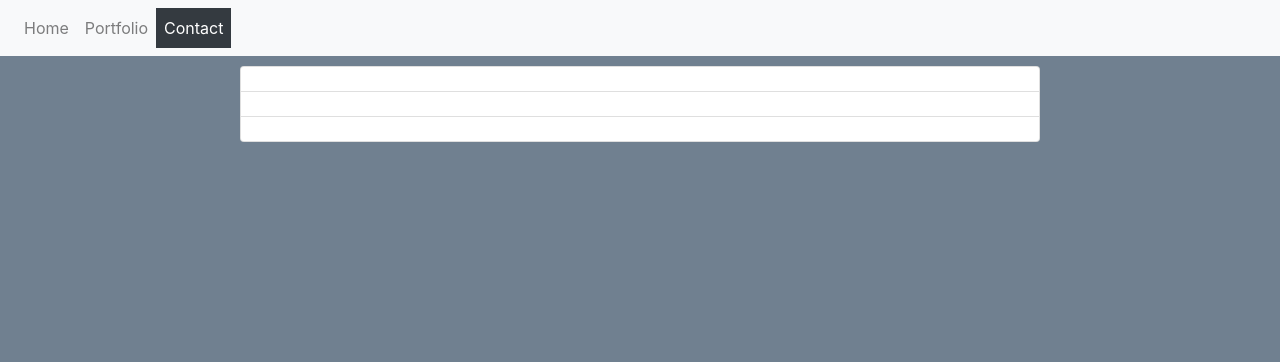
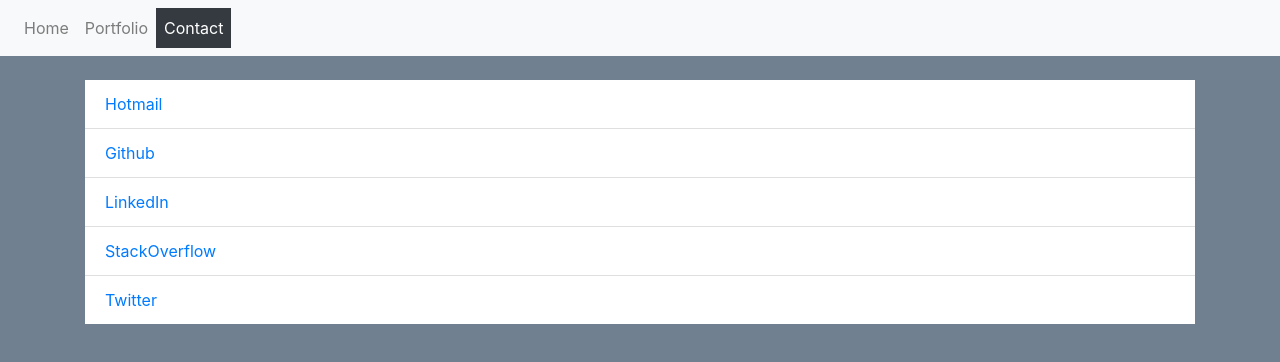
Before and after one commit to Bigminer106/Bootstrap-Portfolio, a plain HTML site: page contact.html in a window 1280 px wide. Drawn offline with nearby package versions, Linux system fonts and the light colour scheme.

Commit message:
Removed Icons and Tweaks

```diff
--- a/contact.html
+++ b/contact.html
@@ -27,15 +27,18 @@
       </ul>
     </div>
   </nav>
+  <br>
   <!-- Begin Content -->
-  <div class="container" style="margin: 0 auto; margin-top: 10px;">
-    <div class="card" style="width: 50rem; margin: 0 auto;">
-        <ul class="list-group list-group-flush">
-            <li class="list-group-item"></li>
-            <li class="list-group-item"></li>
-            <li class="list-group-item"></li>
-          </ul>
-    </div>
+  <div class="container">
+    <aside>
+      <ul class="list-group list-group-flush">
+        <li class="list-group-item"><a href="mailto:miner.adam1@hotmail.com">Hotmail</a></li>
+        <li class="list-group-item"><a href="github.com/bigminer106">Github</a></li>
+        <li class="list-group-item"><a href="linkedin.com/mineradam1">LinkedIn</a></li>
+        <li class="list-group-item"><a href="stackoverflow.com/miner-adam">StackOverflow</a></li>
+        <li class="list-group-item"><a href="twitter.com/@MinerAdam1">Twitter</a></li>
+      </ul>
+    </aside>
   </div>
   <!-- Bootstrap JS Scripts -->
   <script src="https://code.jquery.com/jquery-3.2.1.slim.min.js" integrity="sha384-KJ3o2DKtIkvYIK3UENzmM7KCkRr/rE9/Qpg6aAZGJwFDMVNA/GpGFF93hXpG5KkN" crossorigin="anonymous"></script>
```
Also changed, not shown: assets/email-icon.png (deleted), assets/facebook-icon.png (deleted), assets/github-icon.png (deleted), assets/linkedin-icon.png (deleted), assets/stackoverflow-icon.png (deleted), assets/twitter-icon.png (deleted).
